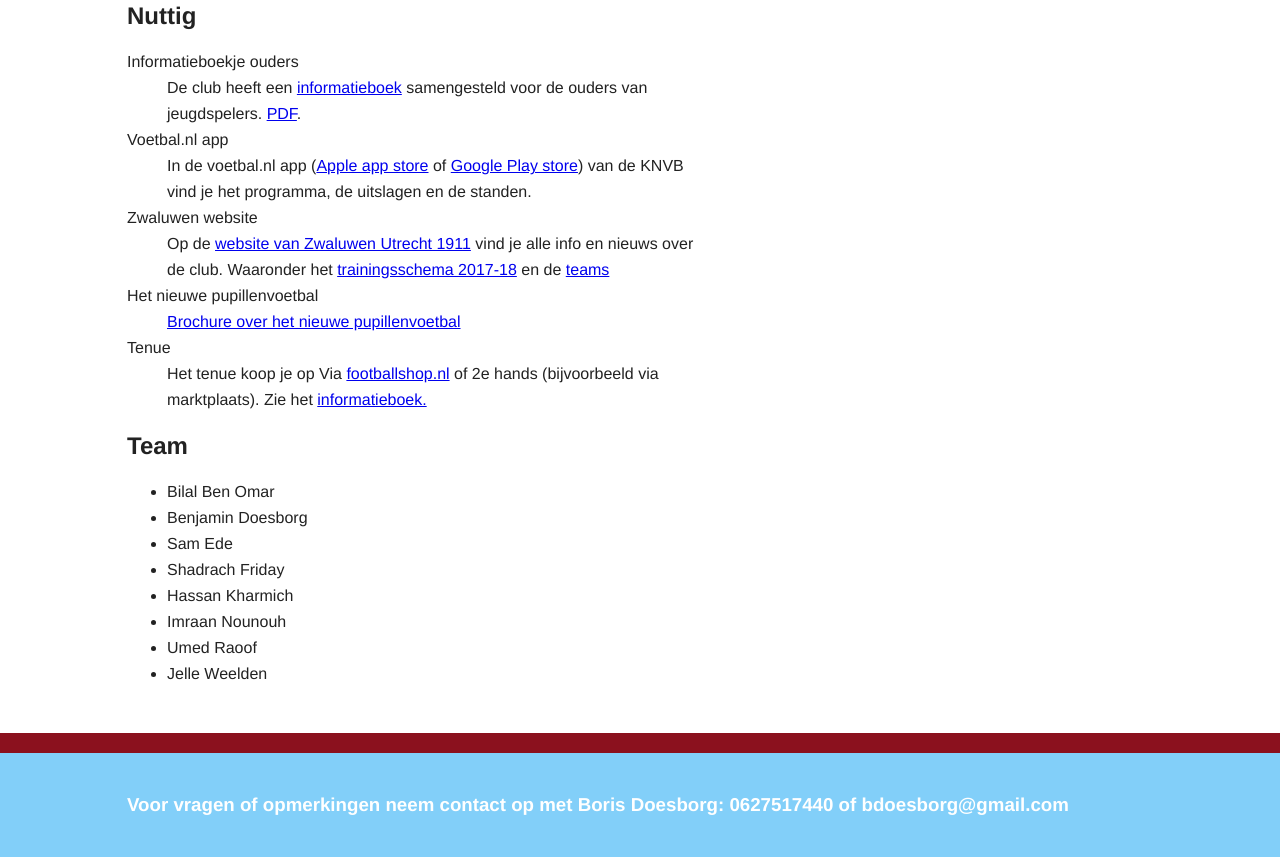
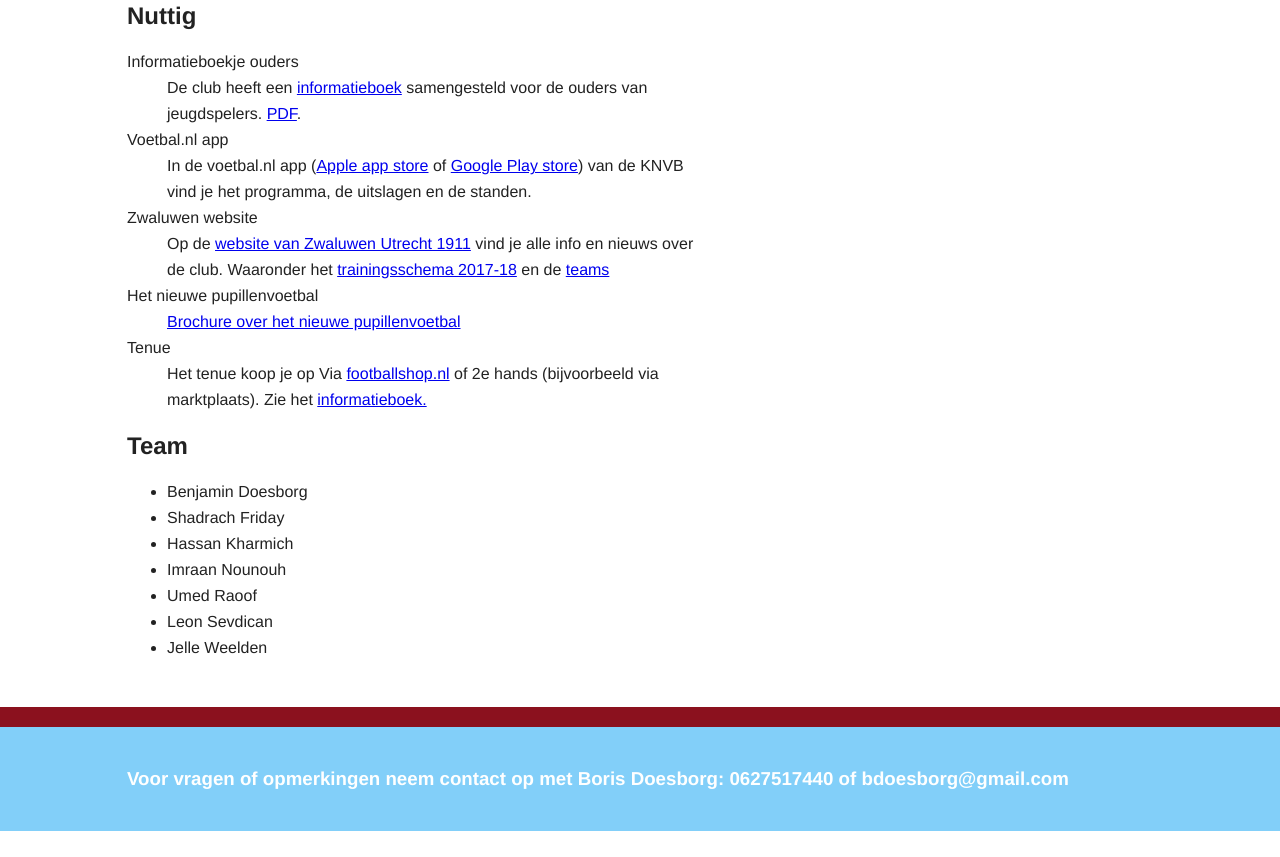
Before and after one commit to batigolix/zwaluwen, a plain HTML site: page index.html in a window 1280 px wide. Shown: the part 526-1383 px from the top of the page. After the commit the page ends 1357 px from the top, so only its background shows below. Drawn offline with nearby package versions, Linux system fonts and the light colour scheme.

Commit message:
Update index.html
team

```diff
--- a/index.html
+++ b/index.html
@@ -114,13 +114,12 @@
                 <section><h2 id="team">Team</h2>
 
                     <ul>
-                        <li>Bilal Ben Omar</li>
                         <li>Benjamin Doesborg</li>
-                        <li>Sam Ede</li>
                         <li>Shadrach Friday</li>
                         <li>Hassan Kharmich</li>
                         <li>Imraan Nounouh</li>
                         <li>Umed Raoof</li>
+                        <li>Leon Sevdican</li>
                         <li>Jelle Weelden</li>
                     </ul>
                 </section>
```
